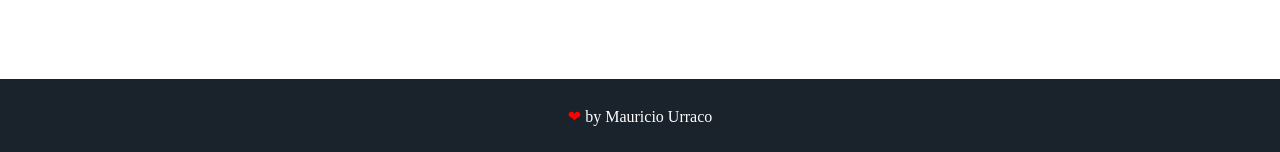
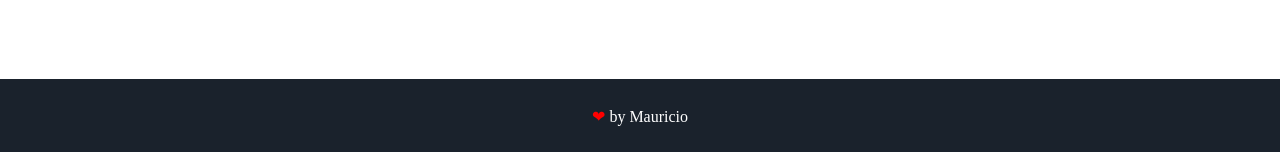
Before and after one commit to ZernerdaBot/ZernerdaBot.github.io, a Jekyll site: the page built from index.html, in a window 1280 px wide. Shown: the part 1103-1255 px from the top of the page. Built offline with Jekyll 4.4.1, drawn with Linux system fonts in a browser that asks for light colours; some web fonts are replaced.

Commit message:
Update footer.html

```diff
--- a/_includes/footer.html
+++ b/_includes/footer.html
@@ -1,6 +1,6 @@
 <footer class="footer">
     <!-- <p>&copy; {{ site.username }}</p> -->
-    <p> <span class="love">❤</span> by <a href="https://github.com/murraco">Mauricio Urraco</a></p>
+    <p> <span class="love">❤</span> by <a href="https://github.com/murraco">Mauricio</a></p>
 </footer>
 <script src="{{ '/assets/js/particles.min.js' | prepend: site.baseurl }}"></script>
 <script src="{{ '/assets/js/sweet-scroll.min.js' | prepend: site.baseurl }}"></script>
```
